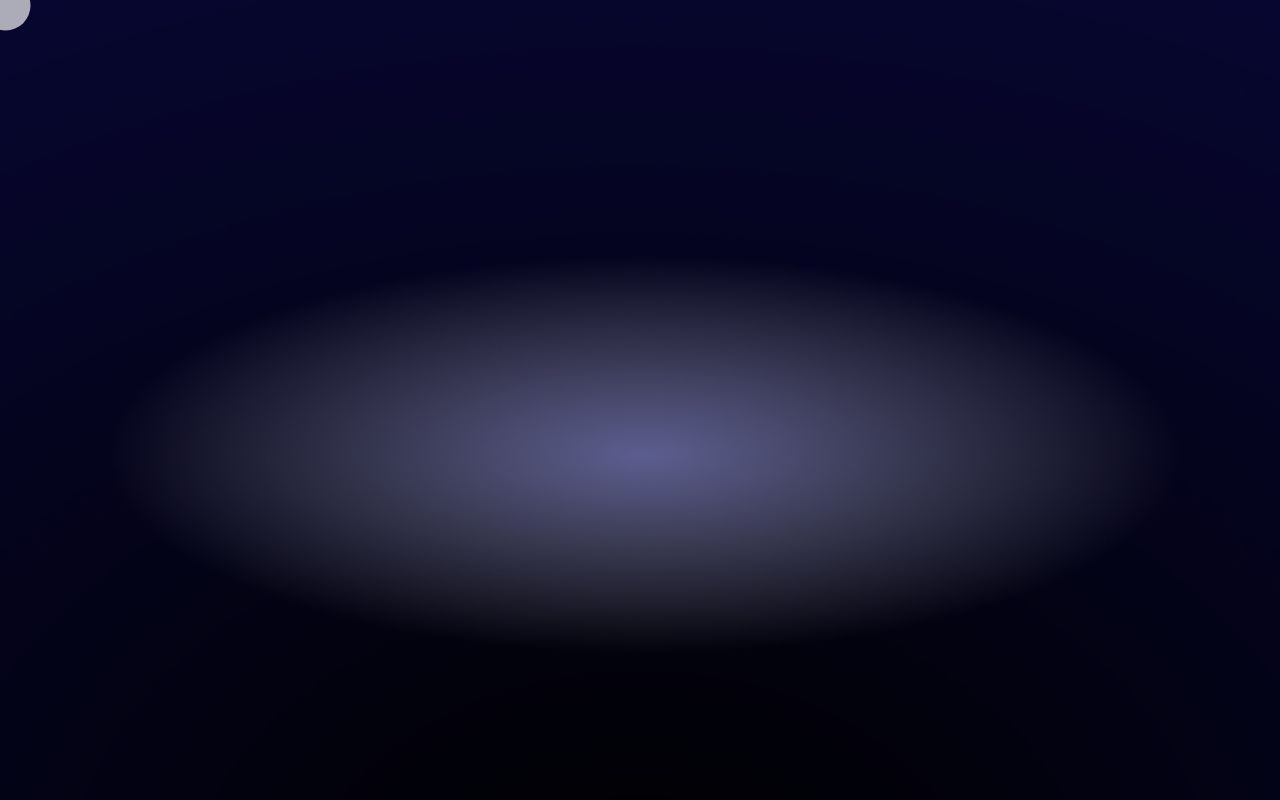
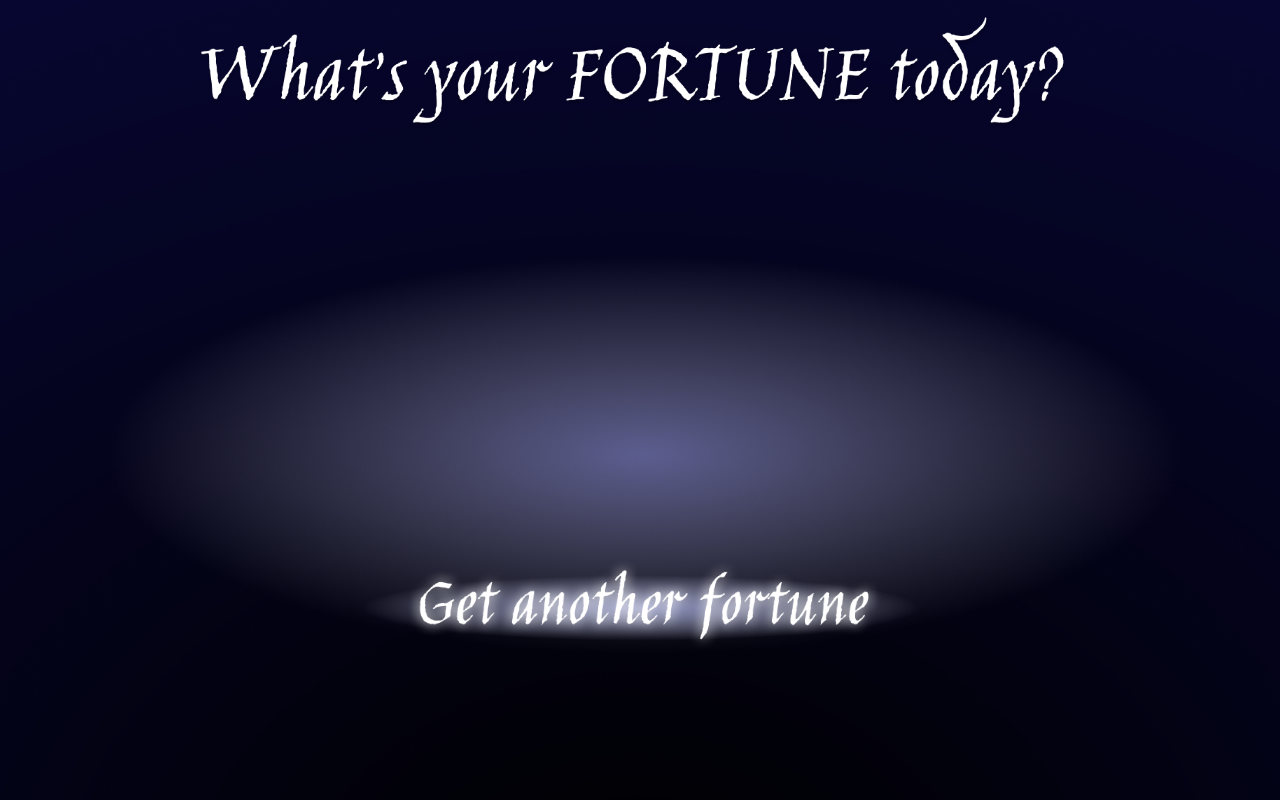
Before and after one commit to chanc245/CCLAB_Project4_DigitalDivination, a plain HTML site: page page4.html in a window 1280 px wide. Drawn offline with Linux system fonts and the light colour scheme.

Commit message:
page4 DONE

```diff
--- a/main.js
+++ b/main.js
@@ -7,3 +7,24 @@ document.addEventListener("mousemove", function (event) {
     circle.style.top = y + "px";
     circle.textContent = "x: " + (x - 20) + ", y: " + (y - 20);
 });
+
+function parseQuote(data) {
+    const quoteText = data.quoteText;
+    document.getElementById('fortune').textContent = quoteText;
+}
+
+const fortune_url = 'https://api.forismatic.com/api/1.0/?method=getQuote&format=jsonp&lang=en&jsonp=parseQuote'
+async function getFortune() {
+    const fortune_url = 'https://api.forismatic.com/api/1.0/?method=getQuote&format=jsonp&lang=en&jsonp=parseQuote';
+    const script = document.createElement('script');
+    script.src = fortune_url;
+    document.body.appendChild(script);
+}
+
+getFortune();
+
+// this code is from: https://www.youtube.com/watch?v=uxf0--uiX0I
+
+// the original example is from: https://codepen.io/ohmycodeness/pen/KzdLRb
+
+// and fixed by chat GPT: The issue could be that the Forismatic API returns JSONP, which is a different format than regular JSON. JSONP is a JSON response wrapped in a function call, and it's commonly used for cross-domain requests.
--- a/page4.html
+++ b/page4.html
@@ -12,9 +12,20 @@
 </head>
 
 <body class="body page4">
-    <div id="circle"></div>
+    <!-- <div id="circle"></div>
+    <script src="main.js"></script> -->
+
+    <img class="img4_1" src="./image/4_1_end_fortune.png" alt="What's your FORTUNE like today">
+
+    <p>
+        <span id="fortune"></span>
+    </p>
+
     <script src="main.js"></script>
 
+    <a href="index.html">
+        <img class="imgHover img4_2" src="./image/4_2_restart.png" alt="Get Another Fortune">
+    </a>
 
 </body>
 
--- a/style.css
+++ b/style.css
@@ -227,3 +227,39 @@ input[type=text] {
     background-color: #926c37;
     color: white;
 }
+
+/* PAGE FOUR */
+
+.img4_1 {
+    max-width: 1247px;
+    max-height: 181px;
+
+    display: block;
+    margin-left: auto;
+    margin-right: auto;
+
+
+    width: 70%;
+}
+
+.img4_2 {
+    max-width: 737px;
+    max-height: 100px;
+
+    position: absolute;
+    top: 80%;
+    left: 27%;
+    z-index: 1;
+}
+
+p {
+    padding: 20%;
+    text-indent: 20px;
+    text-align: center;
+
+    font-size: 30px;
+
+    color: aliceblue;
+
+    letter-spacing: 3px;
+}
```
